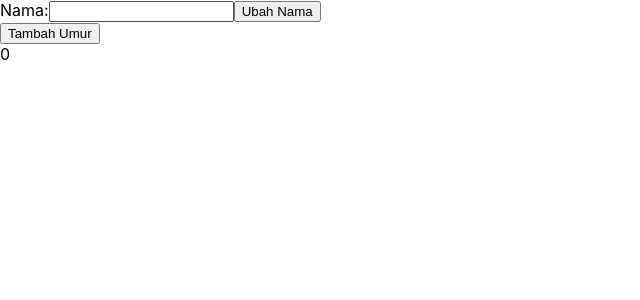
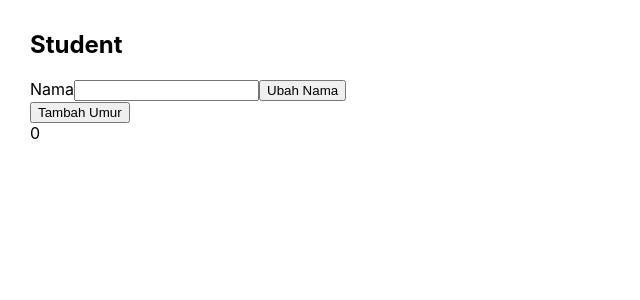
Before and after one commit to edwardsuwirya/simple-react-redux, a React (Create React App) app: page / in a window 1280 px wide. Shown: the top 300 px of the page, without its empty margins (0-640 px from the left). Built offline with nearby package versions, Linux system fonts and the light colour scheme.

Commit message:
[IMPROVE] Using Render Props

```diff
--- a/src/App.js
+++ b/src/App.js
@@ -1,9 +1,10 @@
-import Student from "./features/student/Student";
+import StudentPage from "./features/student/StudentPage";
+import StudentView from "./features/student/StudentView";
 
 function App() {
     return (
         <>
-            <Student/>
+            <StudentPage view={StudentView}/>
         </>
     );
 }
--- /dev/null
+++ b/src/components/AppFormInput.js
@@ -0,0 +1,13 @@
+const AppFormInput = props => {
+    const {id, label, value, onValueChange} = props;
+    return (
+        <>
+            <label htmlFor={id}>
+                {label}
+            </label>
+            <input id={id} type="text" value={value} onChange={onValueChange}/>
+        </>
+    )
+}
+
+export default AppFormInput;
--- a/src/features/student/Student.js
+++ b/src/features/student/StudentPage.js
@@ -1,9 +1,8 @@
 import {Component} from "react";
 import {connect} from "react-redux";
 import {addAgeAction, changeNameAction} from "./state/StudentAction";
-import StudentView from "./StudentView";
 
-class Student extends Component {
+class StudentPage extends Component {
     constructor(props) {
         super(props);
         this.state = {nameValue: ''};
@@ -17,13 +16,13 @@ class Student extends Component {
 
     render() {
         return (
-            <StudentView
-                nameValue={this.state.nameValue}
-                handleNameChange={this.onNameChange}
-                handleSubmit={this.onSubmit}
-                handleAddAgeClick={this.onAddAgeClick}
-                student={this.props.student}
-            />
+            this.props.view({
+                nameValue: this.state.nameValue,
+                handleNameChange: this.onNameChange,
+                handleSubmit: this.onSubmit,
+                handleAddAgeClick: this.onAddAgeClick,
+                student: this.props.student
+            })
         )
     }
 }
@@ -35,4 +34,4 @@ const mapDispatchToProps = {
 const mapStateToProps = state => {
     return {student: state.studentReducer};
 };
-export default connect(mapStateToProps, mapDispatchToProps)(Student);
+export default connect(mapStateToProps, mapDispatchToProps)(StudentPage);
--- a/src/features/student/StudentView.js
+++ b/src/features/student/StudentView.js
@@ -1,19 +1,21 @@
 import {LABEL} from "../../app/constants";
 import AppButton from "../../components/AppButton";
+import AppFormInput from "../../components/AppFormInput";
 
 const StudentView = props => {
     const {handleNameChange, handleSubmit, handleAddAgeClick, nameValue, student} = props;
     return (
         <>
-            <label htmlFor='name'>
-                {LABEL["Name.label"].value}:
-            </label>
-            <input id='name' type="text" value={nameValue} onChange={handleNameChange}/>
-            <AppButton handleClick={handleSubmit} label={LABEL["ChangeName.label"].value}/>
-            <div>
-                <AppButton handleClick={handleAddAgeClick} label={LABEL["AddAge.label"].value}/>
+            <div style={{margin:'30px'}}>
+                <h2>Student</h2>
+                <AppFormInput id='name' label={LABEL["Name.label"].value} value={nameValue}
+                              onValueChange={handleNameChange}/>
+                <AppButton handleClick={handleSubmit} label={LABEL["ChangeName.label"].value}/>
+                <div>
+                    <AppButton handleClick={handleAddAgeClick} label={LABEL["AddAge.label"].value}/>
+                </div>
+                <div>{student.name} {student.age}</div>
             </div>
-            <div>{student.name} {student.age}</div>
         </>
     )
 }
```
